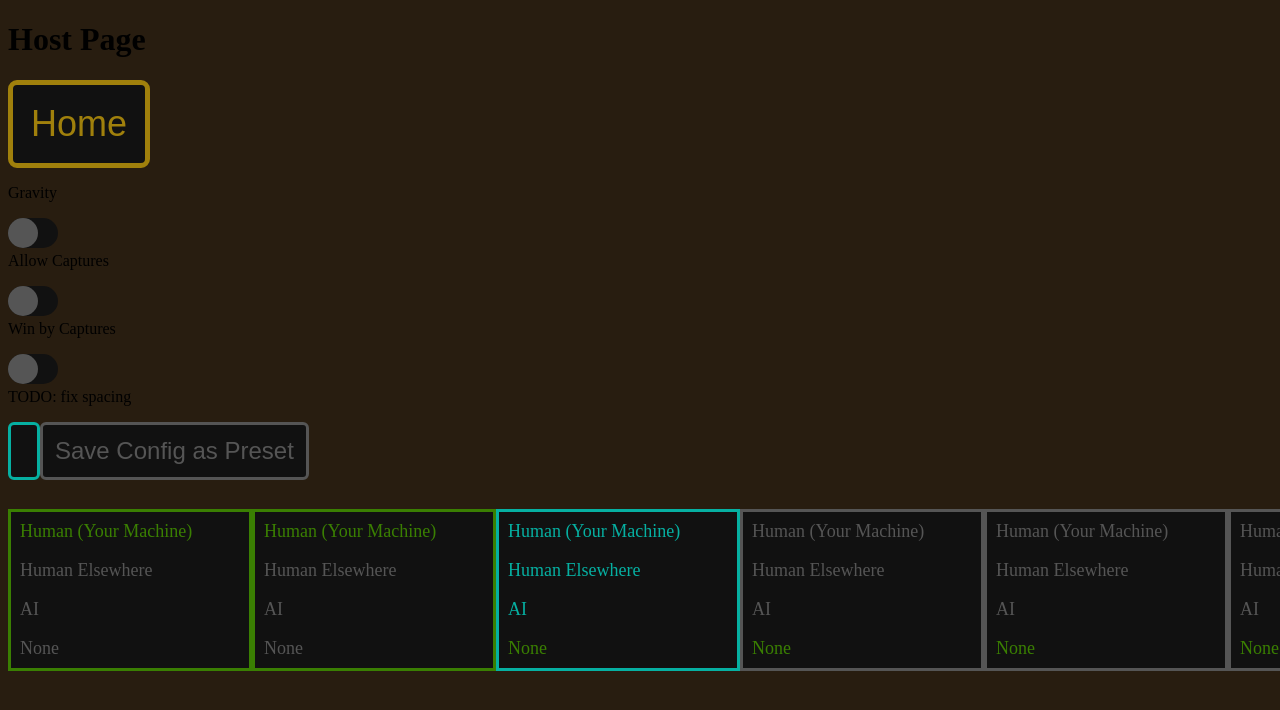
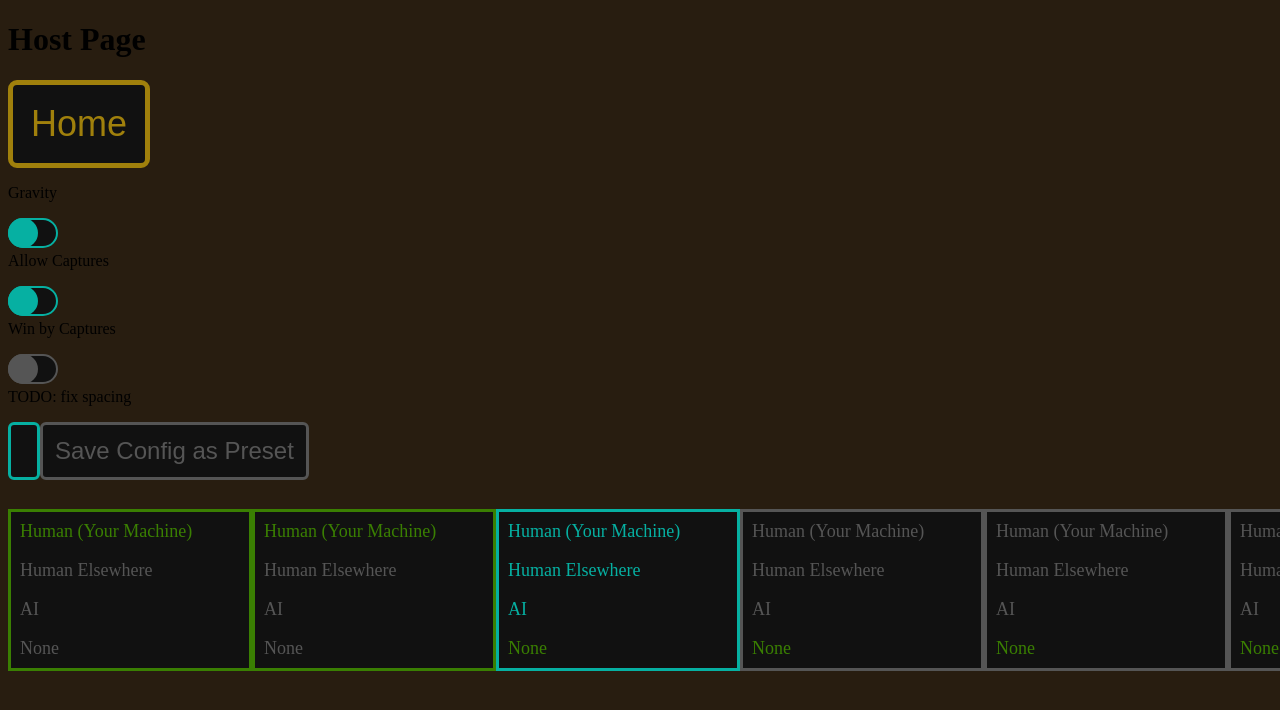
Before and after one commit to JustusHibshman/line-games, an Angular app in the folder client/: page /host in a window 1280 px wide. Shown: the top 710 px of the page. Built offline with nearby package versions, Linux system fonts and the light colour scheme.

Commit message:
Change player-selector and toggle-switch styling to preserve semantic consistency

```diff
--- a/client/src/app/components/player-type-selector/player-type-selector.component.ts
+++ b/client/src/app/components/player-type-selector/player-type-selector.component.ts
@@ -18,8 +18,7 @@ export class PlayerTypeSelectorComponent {
     aic = computed(() => this.colorClasses[(+ (this.choice() == 2)) * 2 + (+ this.disable())]);
     nc  = computed(() => this.colorClasses[(+ (this.choice() == 3)) * 2 + (+ this.disable())]);
     borderClass =
-        computed(() => this.colorClasses[
-            (+ (this.choice() != 3)) * (+ (this.disable())) + (+ (this.disable()))]);
+          computed(() => this.colorClasses[(+ (this.choice() != 3)) * 2 + (+ this.disable())]);
 
     setValue(n: number): void {
         console.log(this.lhc);
--- a/client/src/app/components/toggle-switch/toggle-switch.component.scss
+++ b/client/src/app/components/toggle-switch/toggle-switch.component.scss
@@ -3,7 +3,7 @@ label.slider {
     position: relative;
     margin: 0px;
     padding: 0px;
-    /* cursor: pointer; */
+    cursor: pointer;
 }
 
 input.slider {
@@ -20,9 +20,10 @@ span.sliderBackdrop {
     left: 0;
     right: 0;
 
-    width: 50px;
-    height: 30px;
+    width: 46px;
+    height: 26px;
     border-radius: 15px;
+    border: 2px solid #06b0a2;
     background-color: #111111;
     transition: 0.5s;
 }
@@ -36,16 +37,25 @@ span.slider {
 
     width: 30px;
     height: 30px;
-    background-color: #555555;
+    background-color: #06b0a2;
     transition: 0.5s;
     border-radius: 15px;
 }
 
+input:disabled ~ span.slider {
+    background-color: #555555;
+}
+
 input:checked ~ span.sliderBackdrop {
     background-color: #000000;
+    border: 2px solid #3a7f02;
+}
+
+input:disabled ~ span.sliderBackdrop {
+    border: 2px solid #555555;
 }
 
 input:checked ~ span.slider {
-    background-color: #06b0a2;
+    background-color: #3a7f02;
     transform: translateX(20px);
 }
```
